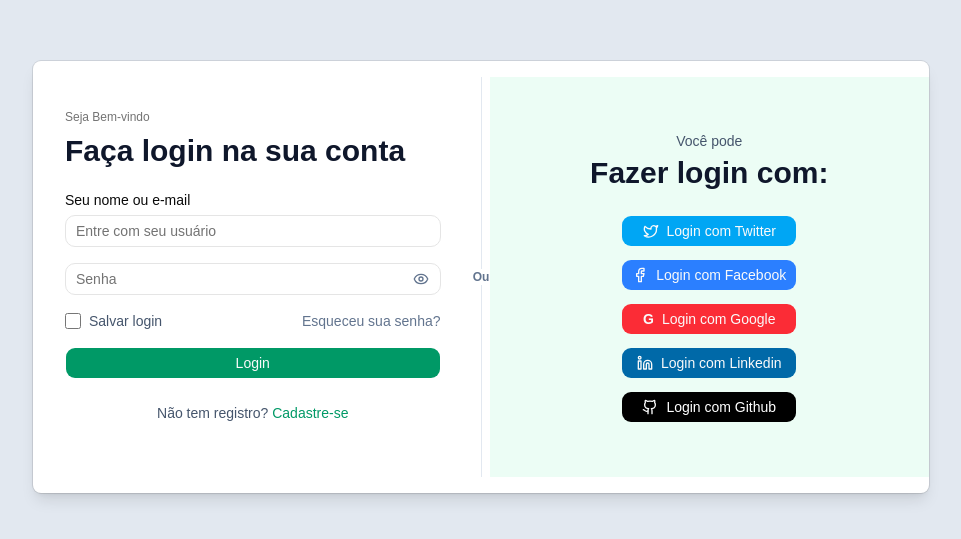
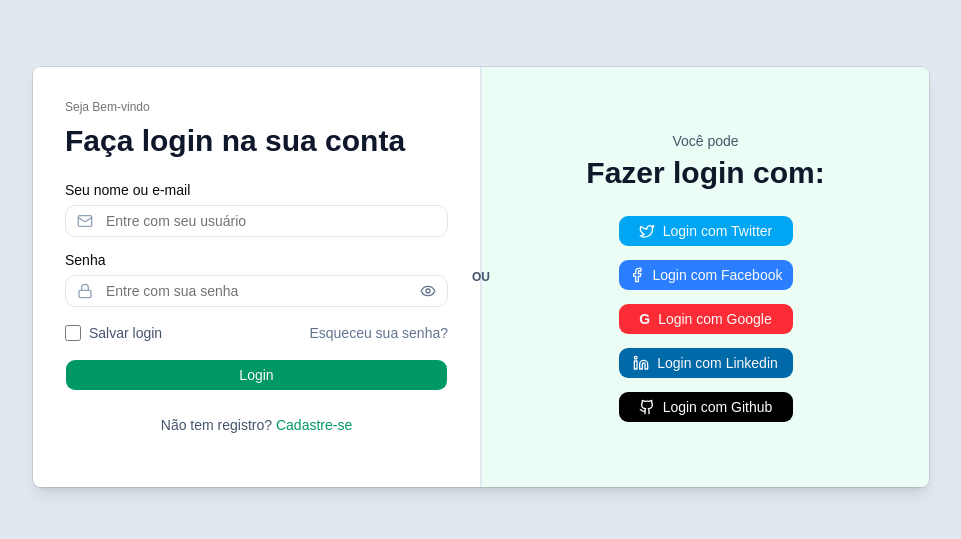
Before and after one commit to DavidjFilho/social-auth, a React (Vite) app: page / in a window 1280 px wide. Shown: the part 123-662 px from the top of the page, without its empty margins (159-1120 px from the left). Built offline with nearby package versions, Linux system fonts and the light colour scheme.

Commit message:
ref(input):criado componente base-input

```diff
--- /dev/null
+++ b/src/components/shared/base/base-input.tsx
@@ -0,0 +1,106 @@
+import { Input } from "@/components/ui/input";
+import { Label } from "@/components/ui/label";
+import { Eye, EyeOff, type LucideIcon } from "lucide-react";
+import React, { useState } from "react";
+
+type Props = BaseInputProps &
+  BaseInputPasswordProps &
+  React.InputHTMLAttributes<HTMLInputElement>;
+
+type BaseInputProps = {
+  id: string;
+  label: string;
+  placeholder?: string;
+  icon?: LucideIcon;
+};
+
+type BaseInputPasswordProps = BaseInputProps & {
+  useShowPasswordToggle?: boolean;
+};
+
+export function BaseInput({
+  id,
+  label,
+  placeholder,
+  type = "text",
+  useShowPasswordToggle,
+  icon,
+  ...props
+}: Props) {
+  if (type === "password" && useShowPasswordToggle) {
+    return (
+      <PasswordInput
+        id={id}
+        label={label}
+        placeholder={placeholder}
+        icon={icon}
+        {...props}
+      />
+    );
+  }
+
+  return (
+    <div className="space-y-2">
+      <Label htmlFor={id}>{label}</Label>
+
+      <div className="relative">
+        {icon && (
+          <span className="absolute left-3 top-1/2 -translate-y-1/2 text-slate-400">
+            {React.createElement(icon, { className: "size-4" })}
+          </span>
+        )}
+
+        <Input
+          id={id}
+          placeholder={placeholder}
+          type={type}
+          className={icon ? "pl-10" : ""}
+          {...props}
+        />
+      </div>
+    </div>
+  );
+}
+
+function PasswordInput({
+  id,
+  label,
+  placeholder,
+  icon,
+  ...props
+}: BaseInputPasswordProps) {
+  const [showPassword, setShowPassword] = useState(false);
+  return (
+    <div className="space-y-2">
+      <Label htmlFor={id}>{label}</Label>
+
+      <div className="relative">
+        {icon && (
+          <span className="absolute left-3 top-1/2 -translate-y-1/2 text-slate-400">
+            {React.createElement(icon, { className: "size-4" })}
+          </span>
+        )}
+
+        <Input
+          id={id}
+          placeholder={placeholder}
+          type={showPassword ? "text" : "password"}
+          className={`pr-10 ${icon ? "pl-10" : ""}`}
+          {...props}
+        />
+
+        <button
+          type="button"
+          onClick={() => setShowPassword(!showPassword)}
+          className="absolute right-3 top-1/2 -translate-y-1/2 text-slate-500 hover:text-slate-700"
+        >
+          {showPassword ? (
+            <EyeOff className="size-4" />
+          ) : (
+            <Eye className="size-4" />
+          )}
+        </button>
+      </div>
+    </div>
+  );
+}
--- a/src/pages/auth-layout.tsx
+++ b/src/pages/auth-layout.tsx
@@ -13,21 +13,21 @@
   minHeight = "min-h-[400px]",
 }: AuthLayoutProps) {
   return (
-    <div className="min-h-screen bg-slate-200 flex items-center justify-center p-4">
-      <Card className="w-full max-w-4xl overflow-hidden rounded-md shadow-lg border-0">
+    <div className="min-h-screen bg-slate-200 flex items-center justify-center">
+      <Card className="p-0 w-full max-w-4xl overflow-hidden rounded-md shadow-lg border-0">
         <div
           className={`grid md:grid-cols-[1fr_auto_1fr] ${minHeight} items-stretch`}
         >
           <div className="bg-white p-8 h-full">{leftContent}</div>
 
-          <div className="relative hidden md:flex items-center justify-center bg-white px-2 h-full">
+          <div className="relative hidden md:flex items-center justify-center bg-slate-200 w-0.5 h-full">
             <div className="h-full w-px bg-slate-200" />
-            <span className="absolute bg-white px-2 text-xs font-semibold text-slate-500">
+            <span className="absolute bg-transparent text-xs px-2 font-bold text-slate-600 uppercase">
               Ou
             </span>
           </div>
 
-          {rightContent}
+          <div className="bg-emerald-50 p-8 h-full">{rightContent}</div>
         </div>
       </Card>
     </div>
--- a/src/pages/home.tsx
+++ b/src/pages/home.tsx
@@ -1,16 +1,12 @@
 import { Button } from "@/components/ui/button";
-import { Input } from "@/components/ui/input";
-import { Label } from "@/components/ui/label";
-import { EyeOff, Eye } from "lucide-react";
-import { useState } from "react";
+import { Mail, Lock } from "lucide-react";
 import { Link } from "react-router";
 
 import { AuthLayout } from "./auth-layout";
 import { SocialLoginPanel } from "./social-login-painel";
+import { BaseInput } from "@/components/shared/base/base-input";
 
 export default function Home() {
-  const [showPassword, setShowPassword] = useState(false);
-
   return (
     <AuthLayout
       minHeight="min-h-[400px]"
@@ -23,31 +19,21 @@
           </h1>
 
           <form className="space-y-4">
-            <div className="space-y-2">
-              <Label htmlFor="username">Seu nome ou e-mail</Label>
-              <Input id="username" placeholder="Entre com seu usuário" />
-            </div>
+            <BaseInput
+              id="username"
+              label="Seu nome ou e-mail"
+              placeholder="Entre com seu usuário"
+              icon={Mail}
+            />
 
-            <div className="relative">
-              <Input
-                id="password"
-                type={showPassword ? "text" : "password"}
-                placeholder="Senha"
-                className="pr-10"
-              />
-
-              <button
-                type="button"
-                onClick={() => setShowPassword(!showPassword)}
-                className="absolute right-3 top-1/2 -translate-y-1/2 text-slate-500 hover:text-slate-700"
-              >
-                {showPassword ? (
-                  <EyeOff className="h-4 w-4" />
-                ) : (
-                  <Eye className="h-4 w-4" />
-                )}
-              </button>
-            </div>
+            <BaseInput
+              id="password"
+              label="Senha"
+              placeholder="Entre com sua senha"
+              type="password"
+              useShowPasswordToggle={true}
+              icon={Lock}
+            />
 
             <div className="flex items-center justify-between text-sm">
               <label className="flex items-center gap-2 text-slate-600">
--- a/src/pages/social-login-painel.tsx
+++ b/src/pages/social-login-painel.tsx
@@ -11,7 +11,7 @@
   title = "Fazer login com:",
 }: SocialLoginPanelProps) {
   return (
-    <div className="bg-emerald-50 p-8 h-full w-full flex flex-col justify-center items-center relative overflow-hidden">
+    <div className="p-8 h-full w-full flex flex-col justify-center items-center relative overflow-hidden">
       <div className="relative z-10 w-full max-w-xs text-center">
         <p className="text-sm text-slate-600 mb-1">{topText}</p>
 
```
